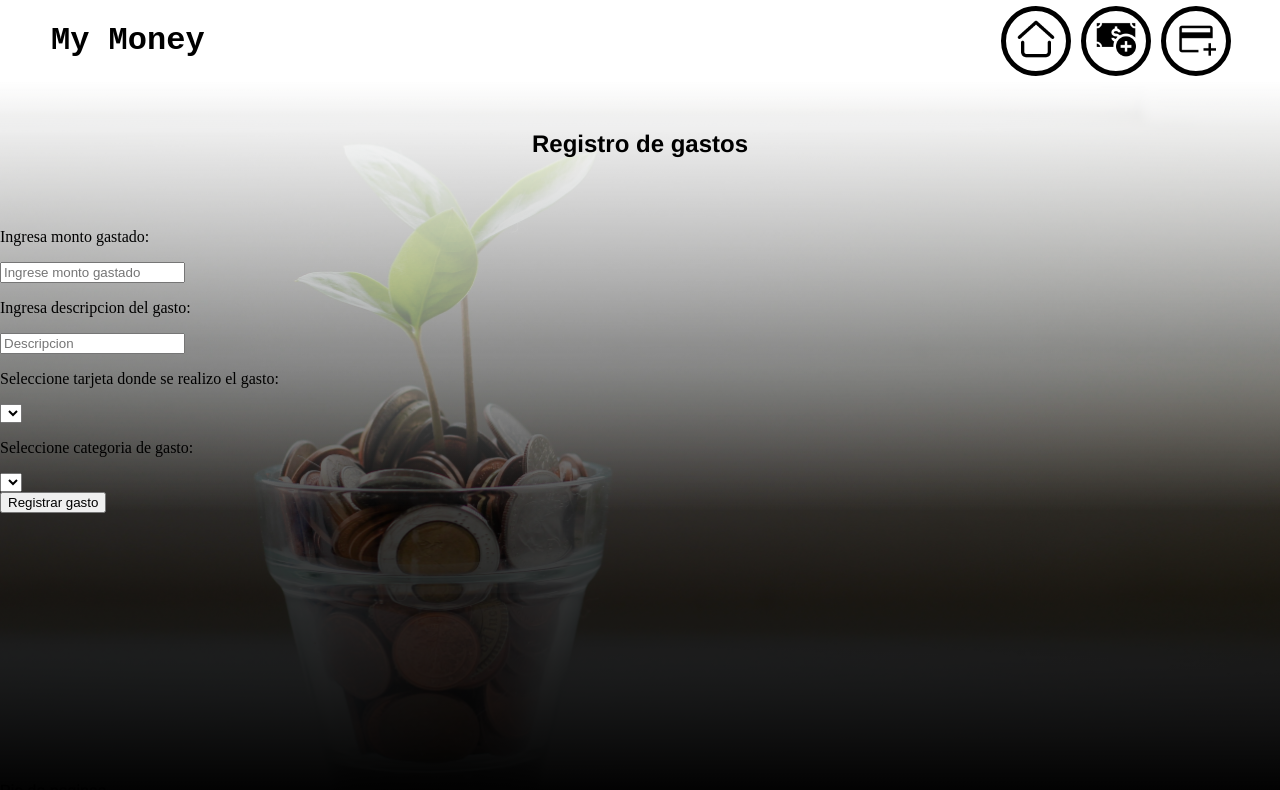
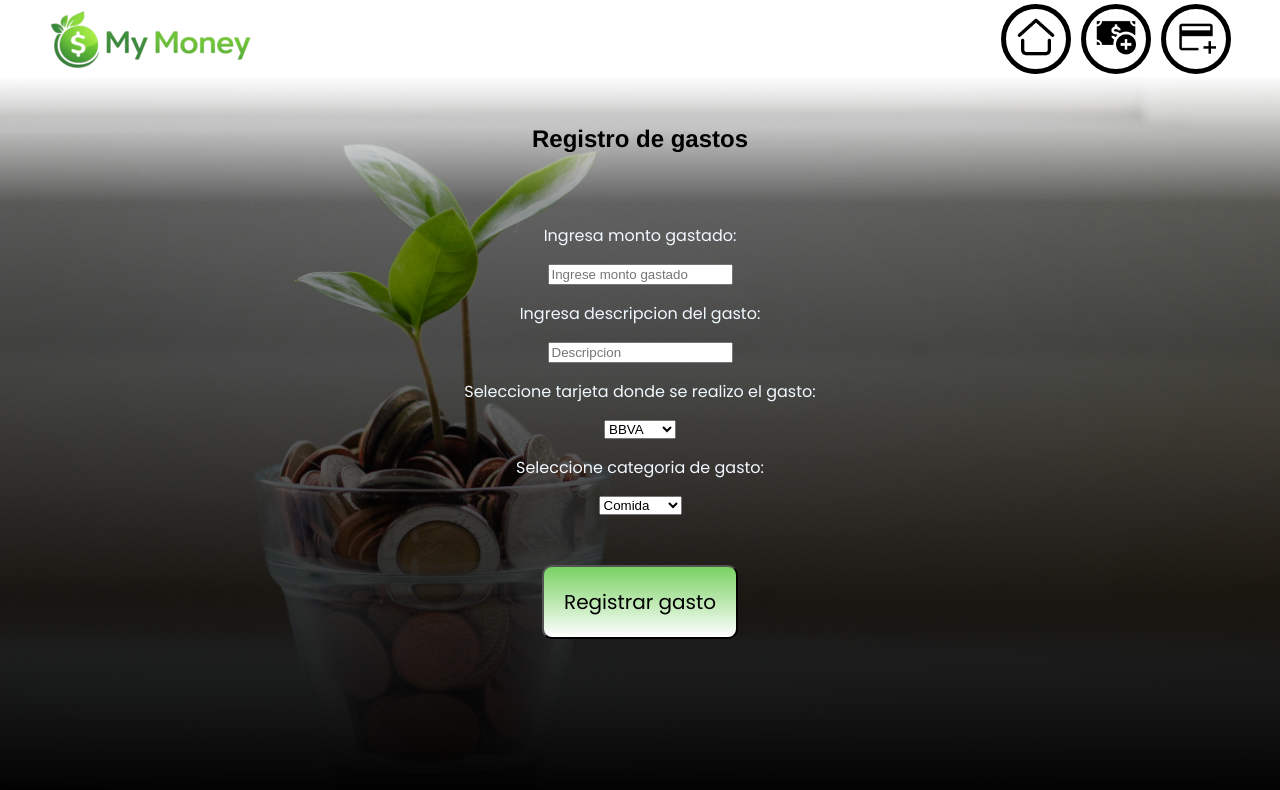
Before and after one commit to jairsilverio999-pixel/mymoney-v0.2, a plain HTML site: page registerGast.html in a window 1280 px wide. Drawn offline with Linux system fonts and the light colour scheme; a script that the page names is missing; a web font is replaced by a local one.

Commit message:
Implementacion forms y actualizacion de logo

```diff
--- a/registerGast.html
+++ b/registerGast.html
@@ -6,13 +6,13 @@
     <link rel="icon" href="src/icons/attach_money_green_24dpx.png" />
     <link rel="stylesheet" href="style/style.css" />
     <link rel="stylesheet" href="style/header.css" />
-
+    <link rel="stylesheet" href="style/regGast.css" />
     <!-- Scripts -->
     <script src="script/inputGast.js" defer></script>
   </head>
   <body>
     <header>
-      <h1 id="title">My Money</h1>
+      <h1 id="title"><img src="src/img/logo-my-money-red.png" alt="Name page: My Money"></h1>
       <nav class="menuList">
         <!-- Navegacion del sitio -->
         <div class="borderImgButton">
@@ -35,8 +35,8 @@
     <main>
       <section>
         <h2 id="welcome">Registro de gastos</h2>
-        <form>
-          <div>
+        <form id="dataRegister">
+          <div class="form">
             <p>Ingresa monto gastado:</p>
             <input
               id="montGast"
@@ -46,17 +46,25 @@
               step="0.01"
             />
             <p>Ingresa descripcion del gasto:</p>
-            <input type="text" placeholder="Descripcion" />
+            <input id="description" type="text" placeholder="Descripcion" />
             <p>Seleccione tarjeta donde se realizo el gasto:</p>
-            <select>
-              Tarjetas
+            <select id="cards">
+              <!-- Tarjetas -->
+              <optgroup label="Tarjetas">
+                <option value="bbva">BBVA</option>
+                <option value="stori">Stori</option>
+              </optgroup>
             </select>
             <p>Seleccione categoria de gasto:</p>
-            <select>
-              Categorias
+            <select id="categories">
+              <!-- Catergorias -->
+              <optgroup label="Categorias">
+                <option value="food">Comida</option>
+                <option value="health">Salud</option>
+              </optgroup>
             </select>
           </div>
-          <button onclick="ingGast()">Registrar gasto</button>
+          <button id="submit" type="submit" onclick="ingGast()">Registrar gasto</button>
           <p id="totalGasto"></p>
         </form>
       </section>
--- a/script/inputGast.js
+++ /dev/null
@@ -1,16 +0,0 @@
-let gast = [];
-let categories = [];
-let cards = [];
-
-//Se registra el monto
-let totalGast = 0
-function ingGast(){
-    const gast = parseFloat(document.getElementById("montGast").value);
-    totalGast += gast;
-    return totalGast;
-}
-
-function regCategories(params) {
-    const categories =
-
-}
--- a/style/header.css
+++ b/style/header.css
@@ -3,25 +3,21 @@ header{
     top: 0;
     left: 0;
     width: 100%;
-
-    background: #ffffff;
     color: rgb(0, 0, 0);
     padding: 1px;
-
+    background: white;
     display: flex;
     justify-content: space-between;
+    margin: 0%;
 
 }
 
 #title{
-    font-family: 'Courier New', Courier, monospace;
     padding-left: 50px;
-    h1{
-        text-align: center;
-        font-size: 100px;
-        margin: 0%;
-    }
+    margin: 0%;
+    padding-top: 10px;
 }
+
 
 .imgMenuNav{
     width: 40px;
--- /dev/null
+++ b/style/regGast.css
@@ -0,0 +1,31 @@
+@import url('https://fonts.googleapis.com/css2?family=Bitcount+Grid+Double+Ink:wght@100..900&family=Poppins:ital,wght@0,100;0,200;0,300;0,400;0,500;0,600;0,700;0,800;0,900;1,100;1,200;1,300;1,400;1,500;1,600;1,700;1,800;1,900&display=swap');
+
+
+.form{
+    justify-items: center;
+    input{
+        align-items: center;
+        display: flex;
+    }
+    select{
+        display: flex;
+    }
+    p{
+        font-family: "Poppins", sans-serif;
+        color: aliceblue;
+        box-shadow: 20px, black;
+    }
+
+
+}
+
+#submit{
+    padding: 20px;
+    margin: 50px;
+    justify-self: center;
+    display: flex;
+    font-family: "Poppins", sans-serif;
+    font-size: 20px;
+    border-radius: 10px;
+    background: linear-gradient(to bottom, rgb(121, 209, 99), rgb(255, 255, 255))
+}
--- a/style/style.css
+++ b/style/style.css
@@ -1,4 +1,6 @@
 @import url(https://fonts.googleapis.com/css2?family=Bitcount+Grid+Double+Ink:wght@100..900&display=swap);
+
+
 
 body{
     background-image: linear-gradient( rgba(0, 0, 0, 0.2), rgba(0, 0, 0, 1)), url(../src/img/moneyPlant.jpg);
@@ -9,12 +11,18 @@ body{
     margin: 0%;
 }
 
+#welcome{
+   font-family: "Poppins", sans-serif;
 
+}
 
 
 main{
-    margin-top: 80px;
-    background: linear-gradient(to bottom, white, rgba(0,0,0,0));
+    margin-top: 75px;
+    h2{
+        background: linear-gradient(to bottom, white, rgba(0,0,0,0));
+    }
+
 }
 
 
```
Also changed, not shown: index.html (+1 -1 lines), registerTarj.html (+21 -1 lines), src/img/Eco-friendly finance logo design.png (added), src/img/logo-my-money-red.png (added), src/img/logo-my-money.png (added).
